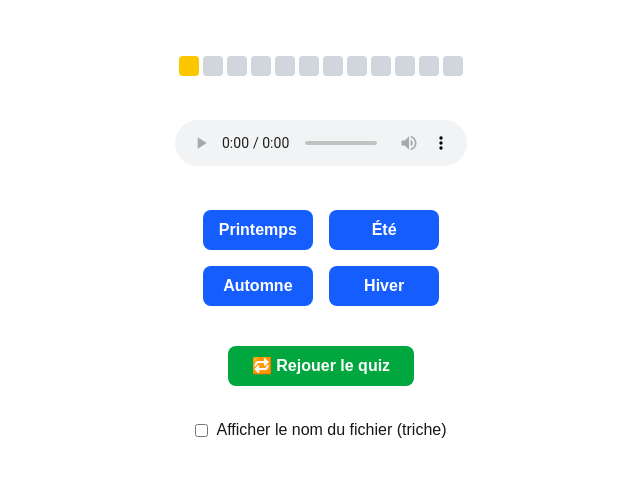
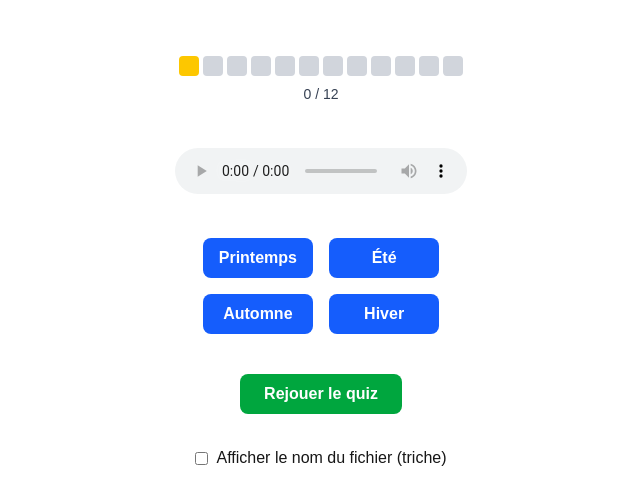
Before and after one commit to starwalker00/vivaldi-quizz, a Next.js app: page / in a window 1280 px wide. Shown: the top 504 px of the page, without its empty margins (319-959 px from the left). Built offline with nearby package versions, Linux system fonts and the light colour scheme.

Commit message:
update progressbar

```diff
--- a/app/components/ProgressBar.tsx
+++ b/app/components/ProgressBar.tsx
@@ -3,7 +3,7 @@
 import { useQuizStore } from '@/app/lib/store';
 
 export default function ProgressBar() {
-    const { shuffled, index, history } = useQuizStore();
+    const { shuffled, index, history, score } = useQuizStore();
     const total = shuffled.length;
 
     const getColor = (i: number) => {
@@ -17,7 +17,8 @@ export default function ProgressBar() {
     };
 
     return (
-        <div className="flex gap-1 my-4 justify-center">
+        <div className="flex flex-col items-center gap-2 my-4">
+            <div className="flex gap-1 justify-center">
                 {Array.from({ length: total }).map((_, i) => (
                     <div
                         key={i}
@@ -26,5 +27,9 @@ export default function ProgressBar() {
                     ></div>
                 ))}
             </div>
+            <div className="text-sm text-gray-700 font-medium">
+                {score} / {total}
+            </div>
+        </div>
     );
 }
--- a/app/components/QuizPlayer.tsx
+++ b/app/components/QuizPlayer.tsx
@@ -13,7 +13,7 @@ function ResetButton() {
             onClick={reset}
             className="mt-4 px-6 py-2 bg-green-600 hover:bg-green-700 text-white font-semibold rounded-lg transition"
         >
-            🔁 Rejouer le quiz
+            Rejouer le quiz
         </button>
     );
 }
```
Lines whose indentation alone changed are shown as unchanged.
